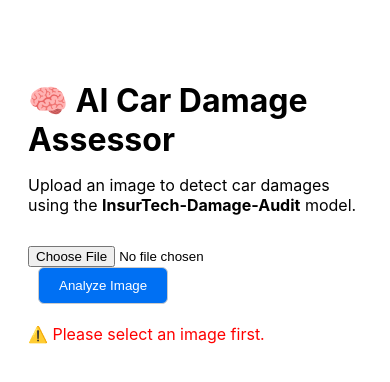
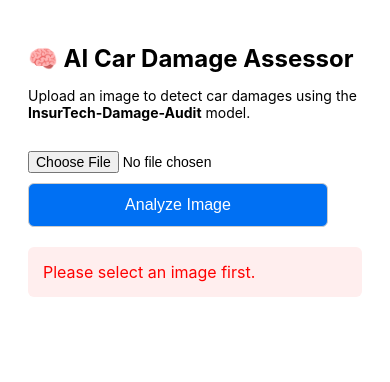
Before and after one commit to Anthokneeoh/car-damage-checker, a Next.js app: page / in a window 390 px wide. Both pictures are taken after a click on the button "Analyze Image". Shown: the top 382 px of the page. Built offline with nearby package versions, Linux system fonts and the light colour scheme.

Commit message:
Add mobile responsive layout and vehicle validation

```diff
--- a/app/page.tsx
+++ b/app/page.tsx
@@ -48,6 +48,32 @@ export default function DamageAssessor() {
 
       const data = await response.json();
       if (!response.ok) throw new Error(data.error || "An unknown error occurred.");
+
+      // Validate if it's a vehicle image
+      if (data.predictions && data.predictions.length > 0) {
+        const hasVehicleParts = data.predictions.some((pred: any) => {
+          const className = pred.class.toLowerCase();
+          return className.includes('bumper') ||
+                 className.includes('door') ||
+                 className.includes('hood') ||
+                 className.includes('window') ||
+                 className.includes('headlight') ||
+                 className.includes('tail_light') ||
+                 className.includes('tyre') ||
+                 className.includes('windscreen') ||
+                 className.includes('mirror');
+        });
+
+        if (!hasVehicleParts) {
+          setError("⚠️ This doesn't appear to be a vehicle image. Please upload a car photo.");
+          setIsLoading(false);
+          return;
+        }
+      } else {
+        setError("⚠️ No vehicle parts detected. Please upload a clear car photo.");
+        setIsLoading(false);
+        return;
+      }
 
       setResults(data);
     } catch (err: any) {
@@ -102,52 +128,109 @@ export default function DamageAssessor() {
   }, [results]);
 
   return (
-    <div style={{ fontFamily: "Inter, sans-serif", maxWidth: 900, margin: "40px auto", padding: 20 }}>
-      <h1 style={{ marginBottom: 10 }}>🧠 AI Car Damage Assessor</h1>
-      <p style={{ marginBottom: 30 }}>
+    <div style={{
+      fontFamily: "Inter, sans-serif",
+      maxWidth: "100%",
+      margin: "0 auto",
+      padding: "20px",
+      boxSizing: "border-box"
+    }}>
+      <h1 style={{
+        marginBottom: 10,
+        fontSize: "clamp(24px, 5vw, 32px)"
+      }}>
+        🧠 AI Car Damage Assessor
+      </h1>
+      <p style={{
+        marginBottom: 30,
+        fontSize: "clamp(14px, 3vw, 16px)"
+      }}>
         Upload an image to detect car damages using the <strong>{modelName}</strong> model.
       </p>
 
       {/* Upload Section */}
-      <div style={{ marginBottom: 20 }}>
-        <input type="file" accept="image/*" onChange={handleFileChange} />
+      <div style={{
+        marginBottom: 20,
+        display: "flex",
+        flexDirection: "column",
+        gap: "10px"
+      }}>
+        <input
+          type="file"
+          accept="image/*"
+          onChange={handleFileChange}
+          style={{ fontSize: "14px" }}
+        />
         <button
           onClick={handleAnalyzeClick}
           disabled={isLoading}
           style={{
-            padding: "10px 20px",
-            marginLeft: 10,
+            padding: "12px 20px",
             borderRadius: 6,
             border: "1px solid #ccc",
             backgroundColor: isLoading ? "#ccc" : "#0070f3",
             color: "#fff",
             cursor: isLoading ? "not-allowed" : "pointer",
+            fontSize: "16px",
+            fontWeight: "500",
+            width: "100%",
+            maxWidth: "300px"
           }}
         >
           {isLoading ? "Analyzing..." : "Analyze Image"}
         </button>
       </div>
 
-      {error && <p style={{ color: "red" }}>⚠️ {error}</p>}
+      {error && (
+        <p style={{
+          color: "red",
+          padding: "15px",
+          backgroundColor: "#fee",
+          borderRadius: 6,
+          marginBottom: 20
+        }}>
+          {error}
+        </p>
+      )}
 
-      <div style={{ display: "flex", gap: 30, alignItems: "flex-start" }}>
+      <div style={{
+        display: "flex",
+        flexDirection: window.innerWidth < 768 ? "column" : "row",
+        gap: 20,
+        alignItems: "flex-start"
+      }}>
         {imageBase64 && (
-          <div style={{ flex: 1 }}>
-            <h3>Your Image</h3>
-            <div style={{ position: "relative", maxWidth: "100%" }}>
+          <div style={{
+            flex: 1,
+            width: "100%",
+            minWidth: 0
+          }}>
+            <h3 style={{ fontSize: "clamp(18px, 4vw, 20px)" }}>Your Image</h3>
+            <div style={{ position: "relative", width: "100%" }}>
               {/* Hidden image for loading */}
               <img
                 ref={imageRef}
                 src={imageBase64}
                 alt="Upload preview"
-                style={{ display: results ? "none" : "block", maxWidth: "100%", borderRadius: 8, border: "1px solid #ddd" }}
+                style={{
+                  display: results ? "none" : "block",
+                  width: "100%",
+                  height: "auto",
+                  borderRadius: 8,
+                  border: "1px solid #ddd"
+                }}
               />
 
               {/* Canvas with bounding boxes */}
               {results && (
                 <canvas
                   ref={canvasRef}
-                  style={{ maxWidth: "100%", borderRadius: 8, border: "1px solid #ddd" }}
+                  style={{
+                    width: "100%",
+                    height: "auto",
+                    borderRadius: 8,
+                    border: "1px solid #ddd"
+                  }}
                 />
               )}
             </div>
@@ -155,14 +238,21 @@ export default function DamageAssessor() {
         )}
 
         {results && (
-          <div style={{ flex: 1 }}>
-            <h3>Results</h3>
+          <div style={{
+            flex: 1,
+            width: "100%",
+            minWidth: 0
+          }}>
+            <h3 style={{ fontSize: "clamp(18px, 4vw, 20px)" }}>Results</h3>
 
             {/* Damage Predictions */}
             {results?.predictions?.length > 0 && (
-              <ul>
+              <ul style={{
+                paddingLeft: 20,
+                fontSize: "clamp(14px, 3vw, 16px)"
+              }}>
                 {results.predictions.map((pred: any, i: number) => (
-                  <li key={i}>
+                  <li key={i} style={{ marginBottom: 8 }}>
                     <strong>{pred.class}</strong> — Confidence: {(pred.confidence * 100).toFixed(1)}%
                   </li>
                 ))}
@@ -176,9 +266,10 @@ export default function DamageAssessor() {
                 marginTop: 15,
                 background: "#f0f0f0",
                 border: "none",
-                padding: "8px 12px",
+                padding: "10px 16px",
                 borderRadius: 6,
                 cursor: "pointer",
+                fontSize: "14px"
               }}
             >
               {showJson ? "Hide JSON" : "Show JSON"}
@@ -192,7 +283,8 @@ export default function DamageAssessor() {
                   borderRadius: 6,
                   overflowX: "auto",
                   marginTop: 10,
-                  fontSize: 12,
+                  fontSize: "clamp(10px, 2.5vw, 12px)",
+                  maxWidth: "100%"
                 }}
               >
                 {JSON.stringify(results, null, 2)}
```
